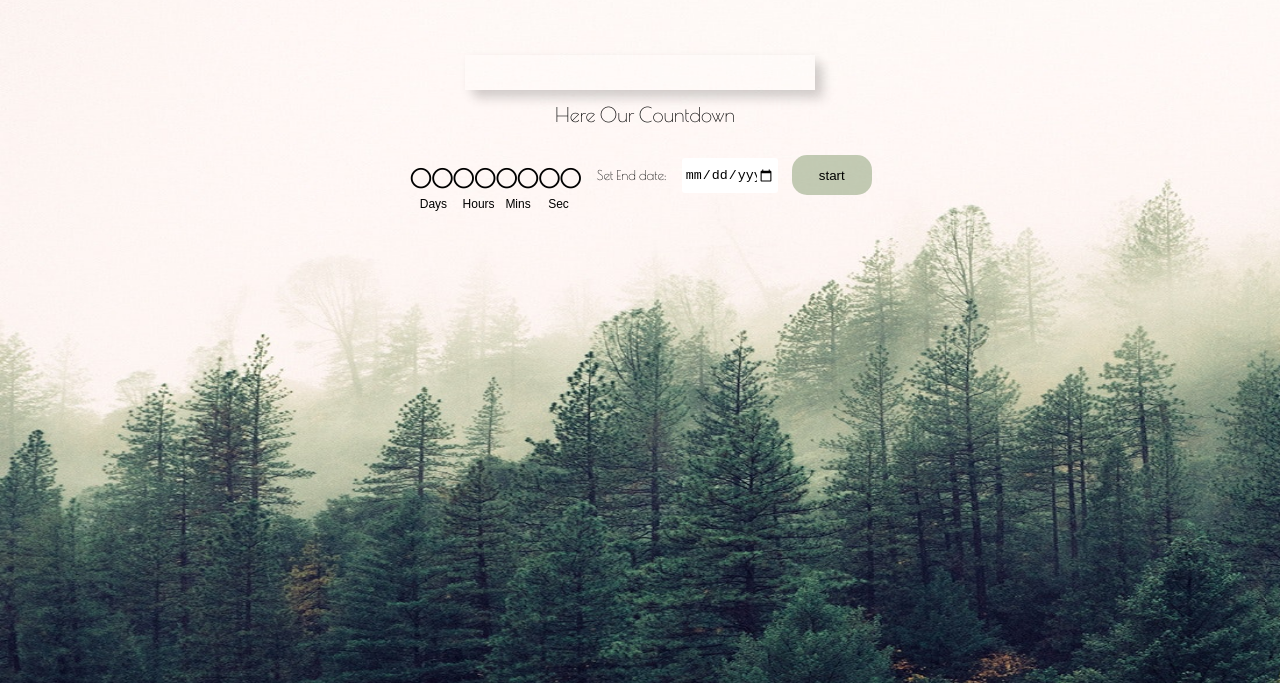
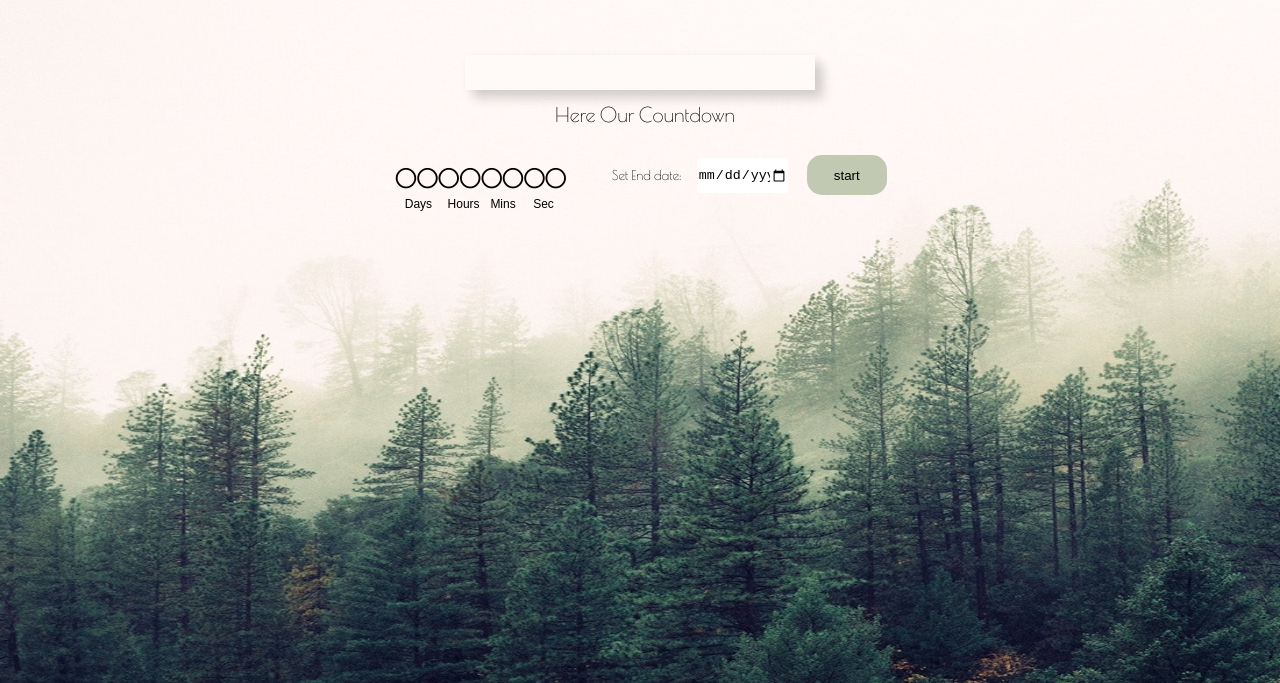
Before and after one commit to khaleelmoeen/CountDown, a plain HTML site: page index.html in a window 1280 px wide. Shown: the part 117-800 px from the top of the page. Drawn offline with nearby package versions, Linux system fonts and the light colour scheme; a web font is replaced by a local one.

Commit message:
Add files via upload

```diff
--- a/style.css
+++ b/style.css
@@ -53,6 +53,7 @@ gap: 10px;
 align-items: center;
 text-align: center;
 padding: 10px;
+padding-left: 40px;
 font-size: smaller;
 }
 #setDate{
@@ -61,7 +62,6 @@ font-size: smaller;
   outline: none;
   border: 0;
   border-radius: 3px;
-  padding: 0 3px;
 }
 
 button{
```
